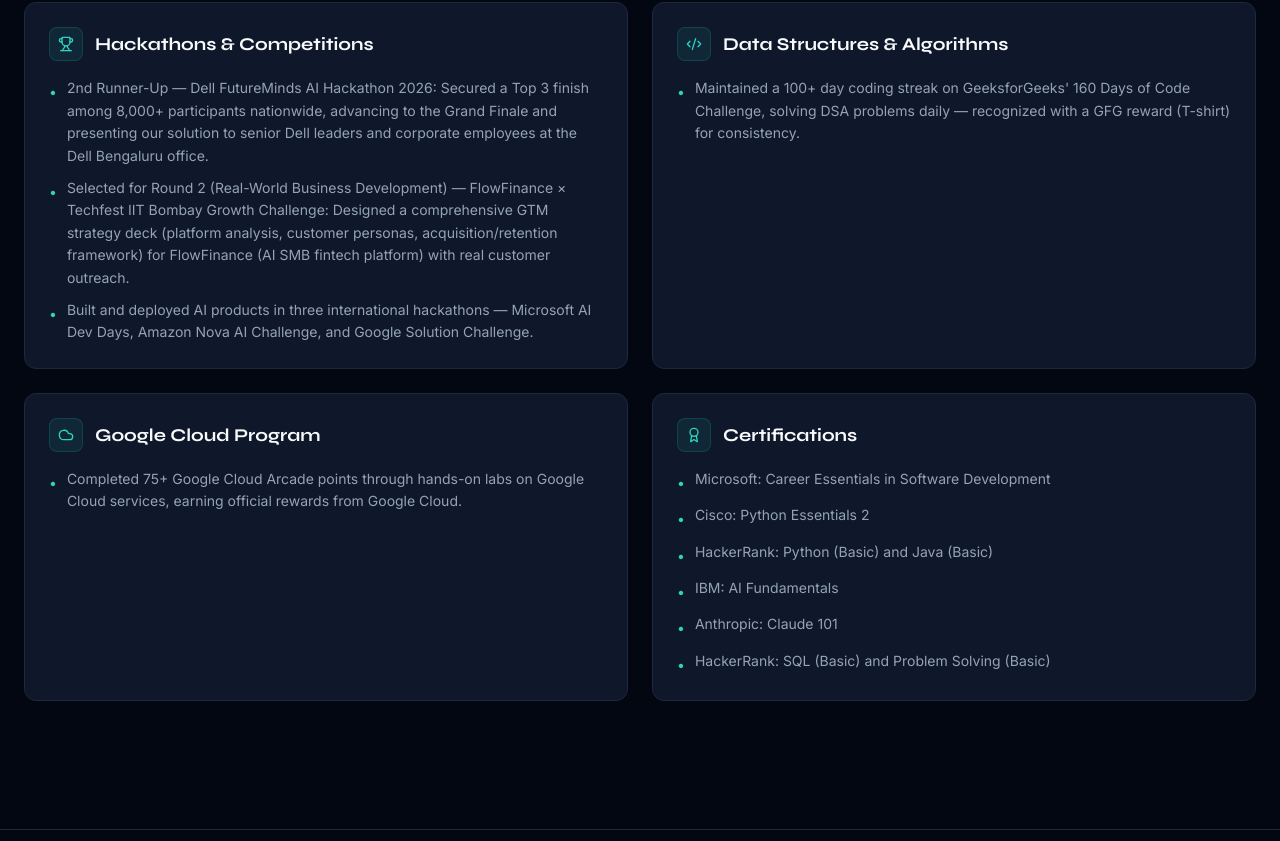
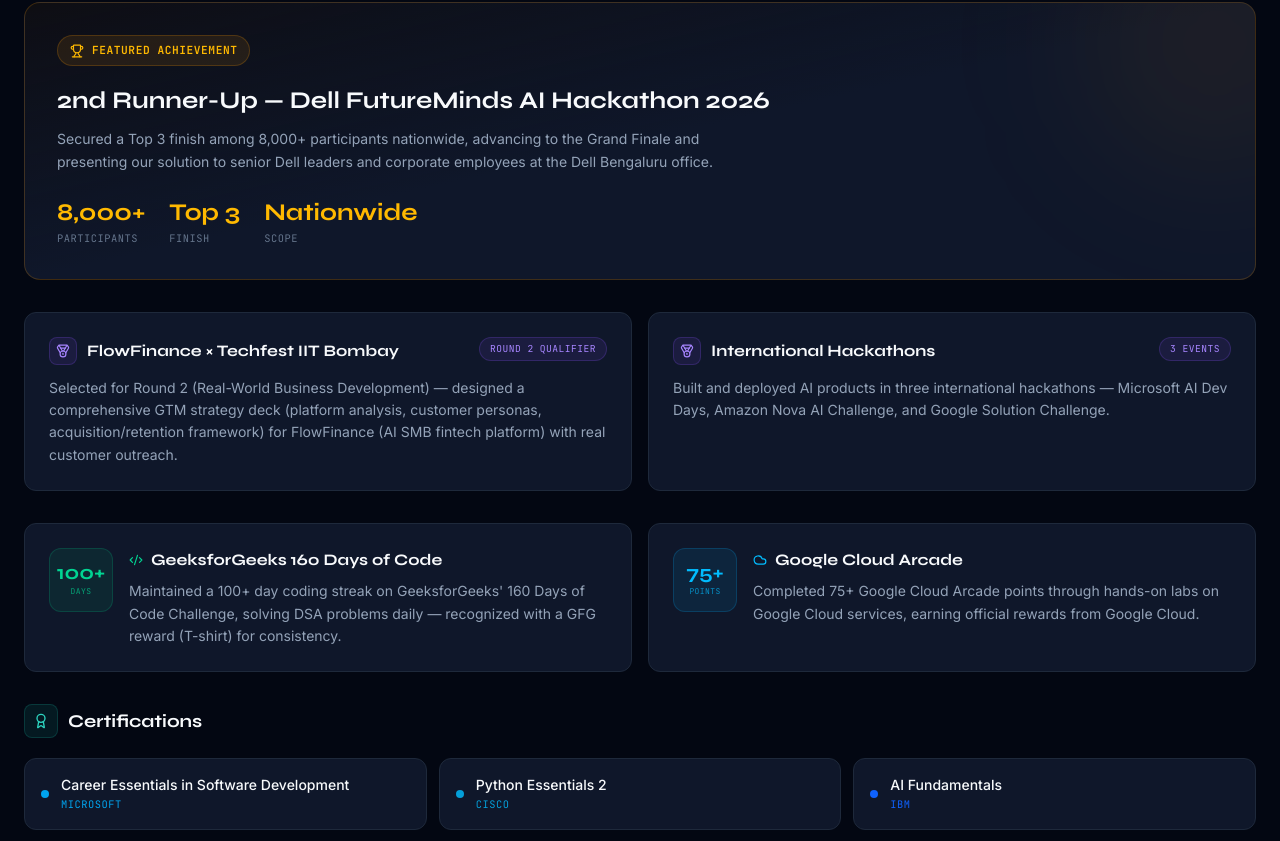
Before and after one commit to Anil-Pradhan-web/MY-PORTFOLIO, a Next.js app: page / in a window 1280 px wide. Shown: the part 4459-5300 px from the top of the page. Built offline with nearby package versions, Linux system fonts and the light colour scheme.

Commit message:
feat: redesign Achievements section with hero card, distinct category sections, and certification badges

```diff
--- a/src/components/sections/BuildLog.tsx
+++ b/src/components/sections/BuildLog.tsx
@@ -1,46 +1,237 @@
 'use client';
 
 import { motion } from 'framer-motion';
-import { Trophy, Code2, Cloud, Award } from 'lucide-react';
+import { Trophy, Code2, Cloud, Award, Medal, Zap, ExternalLink } from 'lucide-react';
 import SectionHeading from '@/components/ui/SectionHeading';
 
-const achievements = [
+/* ─── Data ─── */
+
+const heroAchievement = {
+  title: '2nd Runner-Up — Dell FutureMinds AI Hackathon 2026',
+  description:
+    'Secured a Top 3 finish among 8,000+ participants nationwide, advancing to the Grand Finale and presenting our solution to senior Dell leaders and corporate employees at the Dell Bengaluru office.',
+  stats: [
+    { label: 'Participants', value: '8,000+' },
+    { label: 'Finish', value: 'Top 3' },
+    { label: 'Scope', value: 'Nationwide' },
+  ],
+};
+
+const competitionItems = [
   {
-    title: 'Hackathons & Competitions',
-    icon: Trophy,
-    items: [
-      '2nd Runner-Up — Dell FutureMinds AI Hackathon 2026: Secured a Top 3 finish among 8,000+ participants nationwide, advancing to the Grand Finale and presenting our solution to senior Dell leaders and corporate employees at the Dell Bengaluru office.',
-      "Selected for Round 2 (Real-World Business Development) — FlowFinance × Techfest IIT Bombay Growth Challenge: Designed a comprehensive GTM strategy deck (platform analysis, customer personas, acquisition/retention framework) for FlowFinance (AI SMB fintech platform) with real customer outreach.",
-      'Built and deployed AI products in three international hackathons — Microsoft AI Dev Days, Amazon Nova AI Challenge, and Google Solution Challenge.',
-    ],
+    title: 'FlowFinance × Techfest IIT Bombay',
+    badge: 'Round 2 Qualifier',
+    description:
+      'Selected for Round 2 (Real-World Business Development) — designed a comprehensive GTM strategy deck (platform analysis, customer personas, acquisition/retention framework) for FlowFinance (AI SMB fintech platform) with real customer outreach.',
   },
   {
-    title: 'Data Structures & Algorithms',
-    icon: Code2,
-    items: [
-      "Maintained a 100+ day coding streak on GeeksforGeeks' 160 Days of Code Challenge, solving DSA problems daily — recognized with a GFG reward (T-shirt) for consistency.",
-    ],
-  },
-  {
-    title: 'Google Cloud Program',
-    icon: Cloud,
-    items: [
-      'Completed 75+ Google Cloud Arcade points through hands-on labs on Google Cloud services, earning official rewards from Google Cloud.',
-    ],
-  },
-  {
-    title: 'Certifications',
-    icon: Award,
-    items: [
-      'Microsoft: Career Essentials in Software Development',
-      'Cisco: Python Essentials 2',
-      'HackerRank: Python (Basic) and Java (Basic)',
-      'IBM: AI Fundamentals',
-      'Anthropic: Claude 101',
-      'HackerRank: SQL (Basic) and Problem Solving (Basic)',
-    ],
+    title: 'International Hackathons',
+    badge: '3 Events',
+    description:
+      'Built and deployed AI products in three international hackathons — Microsoft AI Dev Days, Amazon Nova AI Challenge, and Google Solution Challenge.',
   },
 ];
+
+const dsaItem = {
+  title: 'GeeksforGeeks 160 Days of Code',
+  streak: '100+',
+  description:
+    "Maintained a 100+ day coding streak on GeeksforGeeks' 160 Days of Code Challenge, solving DSA problems daily — recognized with a GFG reward (T-shirt) for consistency.",
+};
+
+const cloudItem = {
+  title: 'Google Cloud Arcade',
+  points: '75+',
+  description:
+    'Completed 75+ Google Cloud Arcade points through hands-on labs on Google Cloud services, earning official rewards from Google Cloud.',
+};
+
+const certifications = [
+  { name: 'Career Essentials in Software Development', issuer: 'Microsoft', color: '#00A4EF' },
+  { name: 'Python Essentials 2', issuer: 'Cisco', color: '#049FD9' },
+  { name: 'AI Fundamentals', issuer: 'IBM', color: '#0F62FE' },
+  { name: 'Claude 101', issuer: 'Anthropic', color: '#D4A574' },
+  { name: 'Python (Basic) & Java (Basic)', issuer: 'HackerRank', color: '#00EA64' },
+  { name: 'SQL (Basic) & Problem Solving', issuer: 'HackerRank', color: '#00EA64' },
+];
+
+/* ─── Components ─── */
+
+function HeroCard() {
+  return (
+    <motion.div
+      initial={{ opacity: 0, y: 24 }}
+      whileInView={{ opacity: 1, y: 0 }}
+      viewport={{ once: true }}
+      transition={{ duration: 0.6, ease: [0.22, 1, 0.36, 1] }}
+      className="relative overflow-hidden rounded-2xl border border-amber-500/20 bg-gradient-to-br from-amber-500/5 via-bg-card to-bg-card p-8"
+    >
+      {/* Glow */}
+      <div className="absolute -top-20 -right-20 w-60 h-60 bg-amber-500/8 rounded-full blur-[80px] pointer-events-none" aria-hidden="true" />
+
+      <div className="relative z-10">
+        {/* Badge */}
+        <div className="inline-flex items-center gap-2 px-3 py-1.5 rounded-full bg-amber-500/10 border border-amber-500/20 mb-5">
+          <Trophy className="w-3.5 h-3.5 text-amber-400" />
+          <span className="font-mono text-[0.7rem] font-semibold text-amber-400 uppercase tracking-wider">
+            Featured Achievement
+          </span>
+        </div>
+
+        <h3 className="font-display text-xl md:text-2xl font-bold text-text-primary mb-3 leading-tight">
+          {heroAchievement.title}
+        </h3>
+        <p className="body-sm text-text-secondary max-w-2xl leading-relaxed mb-6">
+          {heroAchievement.description}
+        </p>
+
+        {/* Stats Row */}
+        <div className="flex flex-wrap gap-6">
+          {heroAchievement.stats.map((stat, idx) => (
+            <div key={idx} className="flex flex-col">
+              <span className="font-display text-2xl font-bold text-amber-400">{stat.value}</span>
+              <span className="font-mono text-[0.65rem] text-text-muted uppercase tracking-wider mt-0.5">
+                {stat.label}
+              </span>
+            </div>
+          ))}
+        </div>
+      </div>
+    </motion.div>
+  );
+}
+
+function CompetitionCard({ item, index }: { item: typeof competitionItems[0]; index: number }) {
+  return (
+    <motion.div
+      initial={{ opacity: 0, y: 20 }}
+      whileInView={{ opacity: 1, y: 0 }}
+      viewport={{ once: true }}
+      transition={{ duration: 0.5, delay: index * 0.1, ease: [0.22, 1, 0.36, 1] }}
+      className="group p-6 rounded-xl border border-border-primary bg-bg-card hover:border-violet-500/30 transition-all duration-300"
+    >
+      <div className="flex items-start justify-between gap-3 mb-3">
+        <div className="flex items-center gap-2.5">
+          <div className="p-1.5 rounded-lg bg-violet-500/10 border border-violet-500/20">
+            <Medal className="w-3.5 h-3.5 text-violet-400" />
+          </div>
+          <h4 className="font-display text-base font-bold text-text-primary group-hover:text-violet-400 transition-colors">
+            {item.title}
+          </h4>
+        </div>
+        <span className="flex-shrink-0 px-2.5 py-1 rounded-full bg-violet-500/10 border border-violet-500/20 font-mono text-[0.6rem] text-violet-400 uppercase tracking-wider whitespace-nowrap">
+          {item.badge}
+        </span>
+      </div>
+      <p className="body-sm text-text-secondary leading-relaxed">{item.description}</p>
+    </motion.div>
+  );
+}
+
+function DSACard() {
+  return (
+    <motion.div
+      initial={{ opacity: 0, y: 20 }}
+      whileInView={{ opacity: 1, y: 0 }}
+      viewport={{ once: true }}
+      transition={{ duration: 0.5, delay: 0.2, ease: [0.22, 1, 0.36, 1] }}
+      className="group p-6 rounded-xl border border-border-primary bg-bg-card hover:border-emerald-500/30 transition-all duration-300"
+    >
+      <div className="flex items-start gap-4">
+        {/* Streak Counter */}
+        <div className="flex-shrink-0 flex flex-col items-center justify-center w-16 h-16 rounded-xl bg-emerald-500/10 border border-emerald-500/20">
+          <span className="font-display text-xl font-bold text-emerald-400 leading-none">{dsaItem.streak}</span>
+          <span className="font-mono text-[0.5rem] text-emerald-400/70 uppercase tracking-wider mt-0.5">days</span>
+        </div>
+        <div className="flex-1 min-w-0">
+          <div className="flex items-center gap-2 mb-2">
+            <Code2 className="w-3.5 h-3.5 text-emerald-400 flex-shrink-0" />
+            <h4 className="font-display text-base font-bold text-text-primary group-hover:text-emerald-400 transition-colors">
+              {dsaItem.title}
+            </h4>
+          </div>
+          <p className="body-sm text-text-secondary leading-relaxed">{dsaItem.description}</p>
+        </div>
+      </div>
+    </motion.div>
+  );
+}
+
+function CloudCard() {
+  return (
+    <motion.div
+      initial={{ opacity: 0, y: 20 }}
+      whileInView={{ opacity: 1, y: 0 }}
+      viewport={{ once: true }}
+      transition={{ duration: 0.5, delay: 0.3, ease: [0.22, 1, 0.36, 1] }}
+      className="group p-6 rounded-xl border border-border-primary bg-bg-card hover:border-sky-500/30 transition-all duration-300"
+    >
+      <div className="flex items-start gap-4">
+        {/* Points Counter */}
+        <div className="flex-shrink-0 flex flex-col items-center justify-center w-16 h-16 rounded-xl bg-sky-500/10 border border-sky-500/20">
+          <span className="font-display text-xl font-bold text-sky-400 leading-none">{cloudItem.points}</span>
+          <span className="font-mono text-[0.5rem] text-sky-400/70 uppercase tracking-wider mt-0.5">points</span>
+        </div>
+        <div className="flex-1 min-w-0">
+          <div className="flex items-center gap-2 mb-2">
+            <Cloud className="w-3.5 h-3.5 text-sky-400 flex-shrink-0" />
+            <h4 className="font-display text-base font-bold text-text-primary group-hover:text-sky-400 transition-colors">
+              {cloudItem.title}
+            </h4>
+          </div>
+          <p className="body-sm text-text-secondary leading-relaxed">{cloudItem.description}</p>
+        </div>
+      </div>
+    </motion.div>
+  );
+}
+
+function CertificationsGrid() {
+  return (
+    <motion.div
+      initial={{ opacity: 0, y: 20 }}
+      whileInView={{ opacity: 1, y: 0 }}
+      viewport={{ once: true }}
+      transition={{ duration: 0.5, delay: 0.4, ease: [0.22, 1, 0.36, 1] }}
+    >
+      {/* Section Label */}
+      <div className="flex items-center gap-2.5 mb-5">
+        <div className="p-2 rounded-lg bg-teal-500/10 border border-teal-500/20">
+          <Award className="w-4 h-4 text-teal-400" />
+        </div>
+        <h3 className="font-display text-lg font-bold text-text-primary">Certifications</h3>
+      </div>
+
+      <div className="grid grid-cols-1 sm:grid-cols-2 lg:grid-cols-3 gap-3">
+        {certifications.map((cert, idx) => (
+          <motion.div
+            key={idx}
+            initial={{ opacity: 0, scale: 0.95 }}
+            whileInView={{ opacity: 1, scale: 1 }}
+            viewport={{ once: true }}
+            transition={{ duration: 0.4, delay: 0.4 + idx * 0.06, ease: [0.22, 1, 0.36, 1] }}
+            className="group flex items-center gap-3 p-4 rounded-xl border border-border-primary bg-bg-card hover:border-border-secondary transition-all duration-200"
+          >
+            {/* Issuer Dot */}
+            <div
+              className="w-2 h-2 rounded-full flex-shrink-0"
+              style={{ backgroundColor: cert.color }}
+              aria-hidden="true"
+            />
+            <div className="flex-1 min-w-0">
+              <p className="font-body text-sm font-medium text-text-primary truncate">{cert.name}</p>
+              <p className="font-mono text-[0.65rem] uppercase tracking-wider mt-0.5" style={{ color: cert.color }}>
+                {cert.issuer}
+              </p>
+            </div>
+          </motion.div>
+        ))}
+      </div>
+    </motion.div>
+  );
+}
+
+/* ─── Main Section ─── */
 
 export default function BuildLog() {
   return (
@@ -52,40 +243,25 @@
           subtitle="Recognition and milestones along the way."
         />
 
-        <div className="grid grid-cols-1 md:grid-cols-2 gap-6">
-          {achievements.map((section, idx) => {
-            const Icon = section.icon;
-            return (
-              <motion.article
-                key={idx}
-                initial={{ opacity: 0, y: 20 }}
-                whileInView={{ opacity: 1, y: 0 }}
-                viewport={{ once: true }}
-                transition={{ duration: 0.5, delay: idx * 0.1, ease: [0.22, 1, 0.36, 1] }}
-                className="group p-6 rounded-xl border border-border-primary bg-bg-card hover:border-border-secondary transition-all duration-200"
-              >
-                {/* Header */}
-                <div className="flex items-center gap-3 mb-4">
-                  <div className="p-2 rounded-lg bg-teal-500/10 border border-teal-500/20">
-                    <Icon className="w-4 h-4 text-teal-400" />
-                  </div>
-                  <h3 className="font-display text-lg font-bold text-text-primary group-hover:text-teal-400 transition-colors">
-                    {section.title}
-                  </h3>
-                </div>
+        <div className="space-y-8">
+          {/* 1. Hero Achievement */}
+          <HeroCard />
 
-                {/* Items */}
-                <ul className="space-y-2.5" role="list">
-                  {section.items.map((item, itemIdx) => (
-                    <li key={itemIdx} className="flex items-start gap-2.5 text-text-secondary body-sm">
-                      <span className="text-teal-400 mt-1 flex-shrink-0" aria-hidden="true">•</span>
-                      <span>{item}</span>
-                    </li>
-                  ))}
-                </ul>
-              </motion.article>
-            );
-          })}
+          {/* 2. Competitions Row */}
+          <div className="grid grid-cols-1 md:grid-cols-2 gap-4">
+            {competitionItems.map((item, idx) => (
+              <CompetitionCard key={idx} item={item} index={idx} />
+            ))}
+          </div>
+
+          {/* 3. DSA + Cloud Row */}
+          <div className="grid grid-cols-1 md:grid-cols-2 gap-4">
+            <DSACard />
+            <CloudCard />
+          </div>
+
+          {/* 4. Certifications */}
+          <CertificationsGrid />
         </div>
       </div>
     </section>
```
